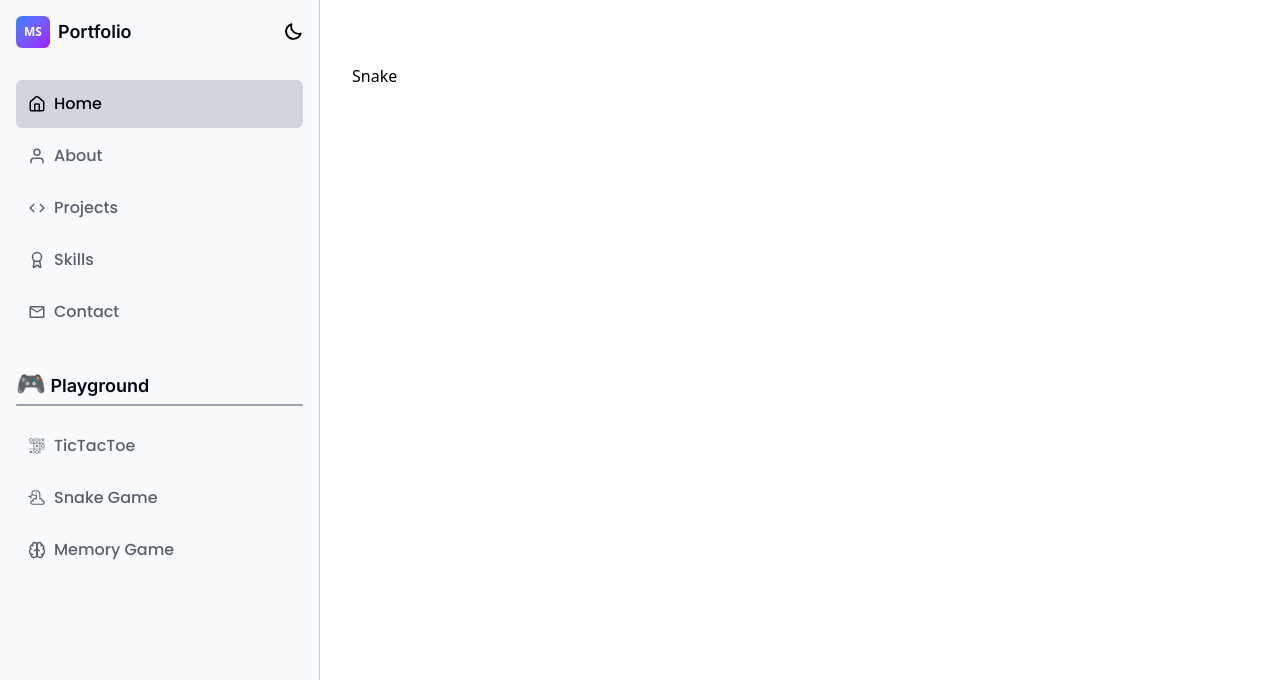
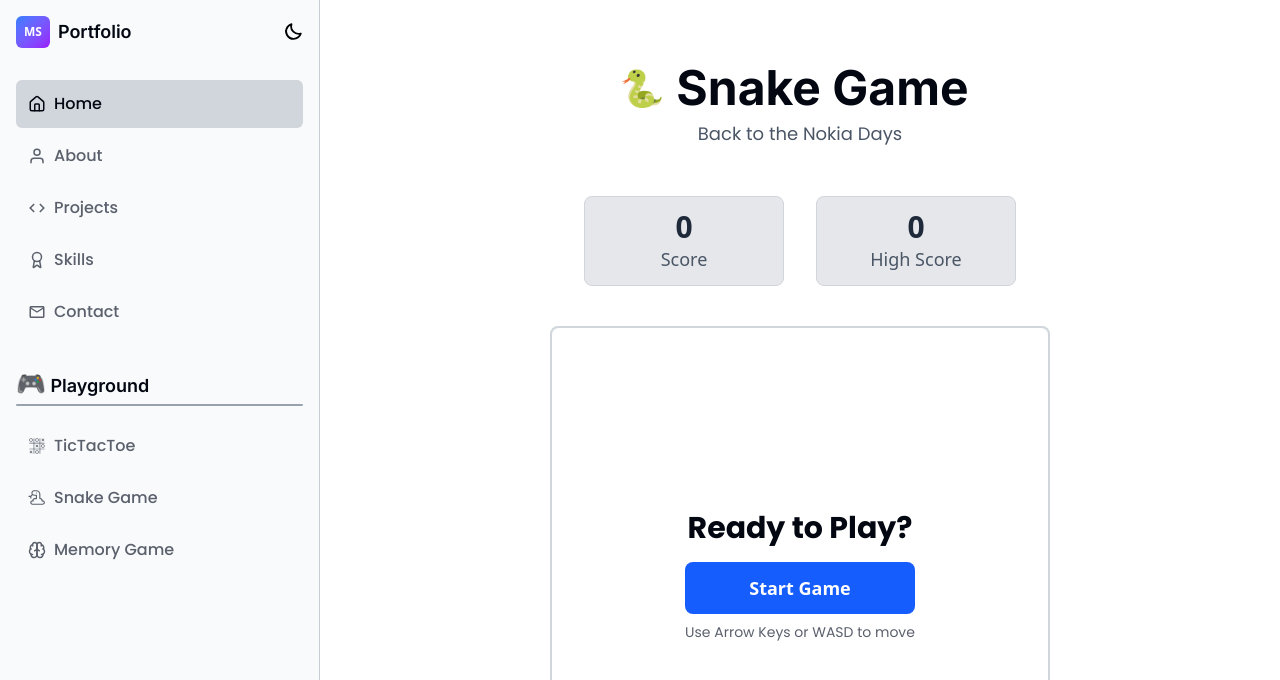
Before and after one commit to Code-Crafting/Portfolio, a React (Vite) app: page /snake in a window 1280 px wide. Shown: the top 680 px of the page. Built offline with nearby package versions, Linux system fonts and the light colour scheme.

Commit message:
add snake game

```diff
--- a/src/components/games/MemoryGame.jsx
+++ b/src/components/games/MemoryGame.jsx
@@ -91,7 +91,7 @@ const MemoryGame = () => {
   const isGameWon = matches === 8;
 
   return (
-    <div className="min-h-screen flex items-center justify-center">
+    <div className="flex items-center justify-center">
       <div className="w-[60%] mx-auto">
         {/* Header */}
         <FadeUp className="text-center mb-8">
--- a/src/components/games/Snake.jsx
+++ b/src/components/games/Snake.jsx
@@ -1,5 +1,242 @@
-const Snake = () => {
-  return <div>Snake</div>;
+import { useState, useEffect } from "react";
+import {
+  GRID_SIZE,
+  CELL_SIZE,
+  INITIAL_SNAKE,
+  INITIAL_DIRECTION,
+  GAME_SPEED,
+} from "../../constants/snakeConfig";
+import { getRandomFood } from "../../lib/getRandomFood";
+import GameHeader from "../../ui/GameHeader";
+import GameSubheader from "../../ui/GameSubheader";
+import FadeUp from "../../ui/animations/FadeUp";
+import Scores from "../../ui/tictactoe/Scores";
+import Button from "../../ui/Button";
+import SnakeGameModal from "../../ui/modal/SnakeGameModal";
+import StagerFadeUp from "../../ui/animations/StagerFadeUp";
+
+const scoreBoardSyle =
+  "w-50 bg-gray-200 rounded-lg px-6 py-3 border border-gray-300";
+
+const SnakeGame = () => {
+  const [snake, setSnake] = useState(INITIAL_SNAKE);
+  const [direction, setDirection] = useState(INITIAL_DIRECTION);
+  const [pendingDirection, setPendingDirection] = useState(INITIAL_DIRECTION);
+  const [food, setFood] = useState(() => getRandomFood(INITIAL_SNAKE));
+  const [status, setStatus] = useState("idle"); // "idle" | "playing" | "over"
+  const [score, setScore] = useState(0);
+  const [highScore, setHighScore] = useState(0);
+
+  const isPlaying = status === "playing";
+  const isGameOver = status === "over";
+
+  const resetGame = () => {
+    setSnake(INITIAL_SNAKE);
+    setDirection(INITIAL_DIRECTION);
+    setPendingDirection(INITIAL_DIRECTION);
+    setFood(getRandomFood(INITIAL_SNAKE));
+    setScore(0);
+    setStatus("playing");
+  };
+
+  // Keyboard controls
+  useEffect(() => {
+    const handleKeyDown = (e) => {
+      if (!isPlaying) return;
+
+      const key = e.key.toLowerCase();
+      let nextDir = null;
+
+      if (key === "arrowup" || key === "w") nextDir = { x: 0, y: -1 };
+      if (key === "arrowdown" || key === "s") nextDir = { x: 0, y: 1 };
+      if (key === "arrowleft" || key === "a") nextDir = { x: -1, y: 0 };
+      if (key === "arrowright" || key === "d") nextDir = { x: 1, y: 0 };
+
+      if (!nextDir) return;
+
+      // prevent reversing instantly
+      const isOpposite =
+        nextDir.x === -direction.x && nextDir.y === -direction.y;
+
+      if (!isOpposite) {
+        setPendingDirection(nextDir);
+      }
+    };
+
+    window.addEventListener("keydown", handleKeyDown);
+    return () => window.removeEventListener("keydown", handleKeyDown);
+  }, [isPlaying, direction]);
+
+  // Game loop
+  useEffect(() => {
+    if (!isPlaying) return;
+
+    const id = setInterval(() => {
+      setSnake((prevSnake) => {
+        const head = prevSnake[0];
+        const moveDir = pendingDirection;
+
+        const newHead = {
+          x: head.x + moveDir.x,
+          y: head.y + moveDir.y,
+        };
+
+        // Update "current" direction so new key presses can compare against it
+        setDirection(moveDir);
+
+        // Wall collision
+        if (
+          newHead.x < 0 ||
+          newHead.x >= GRID_SIZE ||
+          newHead.y < 0 ||
+          newHead.y >= GRID_SIZE
+        ) {
+          setStatus("over");
+          setHighScore((prev) => (score > prev ? score : prev));
+          return prevSnake;
+        }
+
+        // Self collision
+        if (
+          prevSnake.some(
+            (segment) => segment.x === newHead.x && segment.y === newHead.y
+          )
+        ) {
+          setStatus("over");
+          setHighScore((prev) => (score > prev ? score : prev));
+          return prevSnake;
+        }
+
+        const newSnake = [newHead, ...prevSnake];
+
+        // Food collision
+        if (newHead.x === food.x && newHead.y === food.y) {
+          setScore((prev) => prev + 10);
+          setFood(getRandomFood(newSnake));
+          return newSnake;
+        }
+
+        newSnake.pop();
+        return newSnake;
+      });
+    }, GAME_SPEED);
+
+    return () => clearInterval(id);
+  }, [isPlaying, pendingDirection, food, score]);
+
+  return (
+    <div className="flex flex-col items-center justify-center  bg-white">
+      {/* header */}
+      <FadeUp className="text-center mb-8">
+        <GameHeader title="Snake Game" emoji={["🐍"]} />
+        <GameSubheader text="Back to the Nokia Days" />
+      </FadeUp>
+
+      {/* Stats Bar */}
+      <FadeUp className="bg-white/10  rounded-2xl p-4 mb-6  flex justify-between items-center gap-8">
+        <Scores
+          player="Score"
+          score={score}
+          titleSize="text-lg"
+          conStyle={scoreBoardSyle}
+        />
+
+        <Scores
+          player="High Score"
+          score={highScore}
+          titleSize="text-lg"
+          conStyle={scoreBoardSyle}
+        />
+      </FadeUp>
+
+      <StagerFadeUp
+        className="relative bg-gray-50 rounded-lg border-2 border-gray-300 shadow-inner overflow-hidden"
+        style={{
+          width: GRID_SIZE * CELL_SIZE,
+          height: GRID_SIZE * CELL_SIZE,
+        }}
+      >
+        {/* Grid pattern */}
+        <div className="absolute inset-0 opacity-5 pointer-events-none">
+          {Array.from({ length: GRID_SIZE }).map((_, i) => (
+            <div key={i} className="flex">
+              {Array.from({ length: GRID_SIZE }).map((_, j) => (
+                <div
+                  key={j}
+                  className="border border-gray-300"
+                  style={{ width: CELL_SIZE, height: CELL_SIZE }}
+                />
+              ))}
+            </div>
+          ))}
+        </div>
+
+        {/* Snake */}
+        {snake.map((segment, index) => (
+          <div
+            key={index}
+            className="absolute rounded"
+            style={{
+              left: segment.x * CELL_SIZE,
+              top: segment.y * CELL_SIZE,
+              width: CELL_SIZE - 2,
+              height: CELL_SIZE - 2,
+              backgroundColor: index === 0 ? "#6366f1" : "#818cf8",
+              boxShadow:
+                index === 0 ? "0 0 15px rgba(99, 102, 241, 0.4)" : "none",
+              zIndex: 10,
+            }}
+          />
+        ))}
+
+        {/* Food */}
+        <div
+          className="absolute rounded-full animate-pulse"
+          style={{
+            left: food.x * CELL_SIZE + 2,
+            top: food.y * CELL_SIZE + 2,
+            width: CELL_SIZE - 4,
+            height: CELL_SIZE - 4,
+            backgroundColor: "#10b981",
+            boxShadow: "0 0 15px rgba(16, 185, 129, 0.5)",
+            zIndex: 5,
+          }}
+        />
+
+        {/* Game Over Overlay */}
+        {isGameOver && (
+          <SnakeGameModal>
+            <p className="text-4xl font-bold text-red-500 mb-4">Game Over!</p>
+            <p className="text-2xl text-textPrimary mb-6">Score: {score}</p>
+            <Button onClick={resetGame}>Play Again</Button>
+          </SnakeGameModal>
+        )}
+
+        {/* Start Screen */}
+        {status === "idle" && (
+          <SnakeGameModal>
+            <p className="text-3xl font-bold text-textPrimary mb-4">
+              Ready to Play?
+            </p>
+            <Button onClick={resetGame}>Start Game</Button>
+            <div className="text-textSecondary text-sm mt-2">
+              <p>Use Arrow Keys or WASD to move</p>
+            </div>
+          </SnakeGameModal>
+        )}
+      </StagerFadeUp>
+
+      {/* Instuctions */}
+      <StagerFadeUp
+        delay={0.2}
+        className="mt-6 flex justify-center gap-4 text-textSecondary text-sm"
+      >
+        <div className="bg-gray-200 rounded-lg px-4 py-2 border border-gray-300">
+          <p>↑ ↓ ← → or WASD</p>
+        </div>
+      </StagerFadeUp>
+    </div>
+  );
 };
 
-export default Snake;
+export default SnakeGame;
--- /dev/null
+++ b/src/constants/snakeConfig.js
@@ -0,0 +1,7 @@
+const GRID_SIZE = 20;
+const CELL_SIZE = 25;
+const INITIAL_SNAKE = [{ x: 10, y: 10 }];
+const INITIAL_DIRECTION = { x: 1, y: 0 };
+const GAME_SPEED = 100;
+
+export { GRID_SIZE, CELL_SIZE, INITIAL_SNAKE, INITIAL_DIRECTION, GAME_SPEED };
--- /dev/null
+++ b/src/lib/getRandomFood.js
@@ -0,0 +1,15 @@
+import { GRID_SIZE } from "../constants/snakeConfig";
+export function getRandomFood(snake) {
+  while (true) {
+    const food = {
+      x: Math.floor(Math.random() * GRID_SIZE),
+      y: Math.floor(Math.random() * GRID_SIZE),
+    };
+
+    const isOnSnake = snake.some(
+      (segment) => segment.x === food.x && segment.y === food.y
+    );
+
+    if (!isOnSnake) return food;
+  }
+}
--- /dev/null
+++ b/src/ui/modal/SnakeGameModal.jsx
@@ -0,0 +1,11 @@
+import React from "react";
+
+const SnakeGameModal = ({ children }) => {
+  return (
+    <div className="absolute inset-0 bg-white bg-opacity-95 flex items-center justify-center rounded-lg z-20">
+      <div className="text-center">{children}</div>
+    </div>
+  );
+};
+
+export default SnakeGameModal;
--- a/src/ui/tictactoe/Scores.jsx
+++ b/src/ui/tictactoe/Scores.jsx
@@ -1,6 +1,12 @@
-const Scores = ({ score, icon: Icon, player, titleSize = "text-sm" }) => {
+const Scores = ({
+  score,
+  icon: Icon,
+  player,
+  titleSize = "text-sm",
+  conStyle = "",
+}) => {
   return (
-    <div className="text-center">
+    <div className={`text-center ${conStyle}`}>
       <div className="text-3xl font-bold text-gray-800">{score}</div>
       <div
         className={`${titleSize} text-gray-600 flex items-center gap-1 justify-center`}
```
